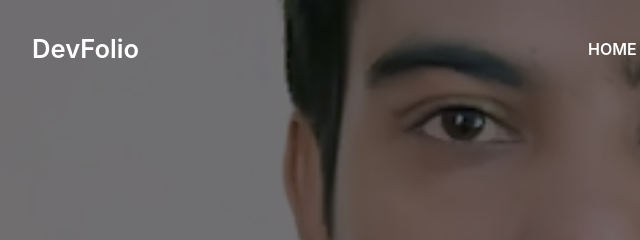
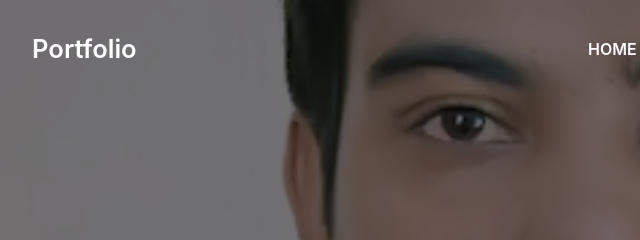
Before and after one commit to idris940/portfolio, a plain HTML site: page index.html in a window 1280 px wide. Shown: the top 240 px of the page, 53-693 px from the left. Drawn offline with Linux system fonts and the light colour scheme; files whose address does not match are found by name.

Commit message:
Portfolio Updated

```diff
--- a/index.html
+++ b/index.html
@@ -37,7 +37,7 @@
     <!-- ======= Header/ Navbar ======= -->
     <nav class="navbar navbar-b navbar-trans navbar-expand-md fixed-top" id="mainNav">
         <div class="container">
-            <a class="navbar-brand js-scroll" href="#page-top">DevFolio</a>
+            <a class="navbar-brand js-scroll" href="#page-top">Portfolio</a>
             <button class="navbar-toggler collapsed" type="button" data-toggle="collapse" data-target="#navbarDefault" aria-controls="navbarDefault" aria-expanded="false" aria-label="Toggle navigation">
                 <span></span>
                 <span></span>
```
